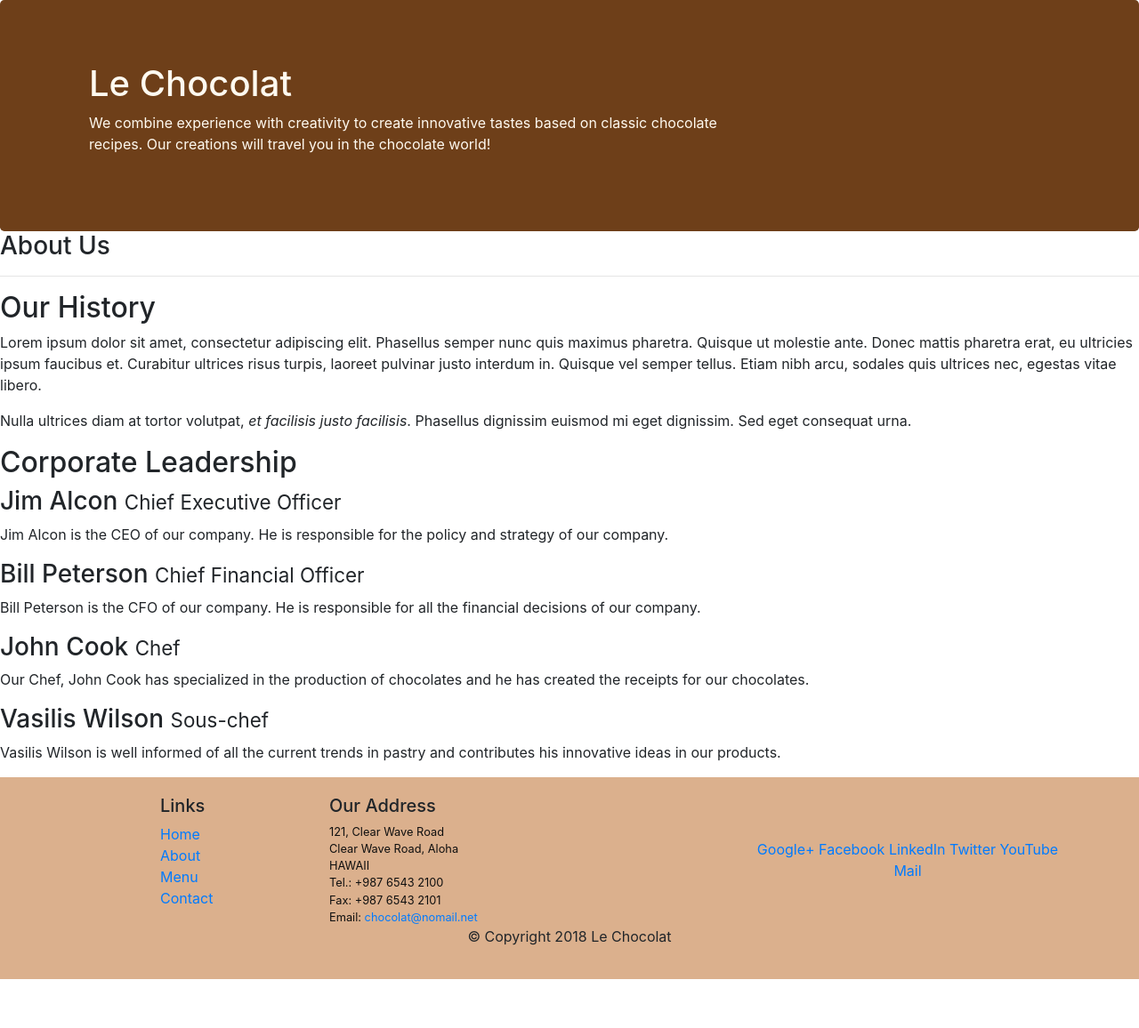
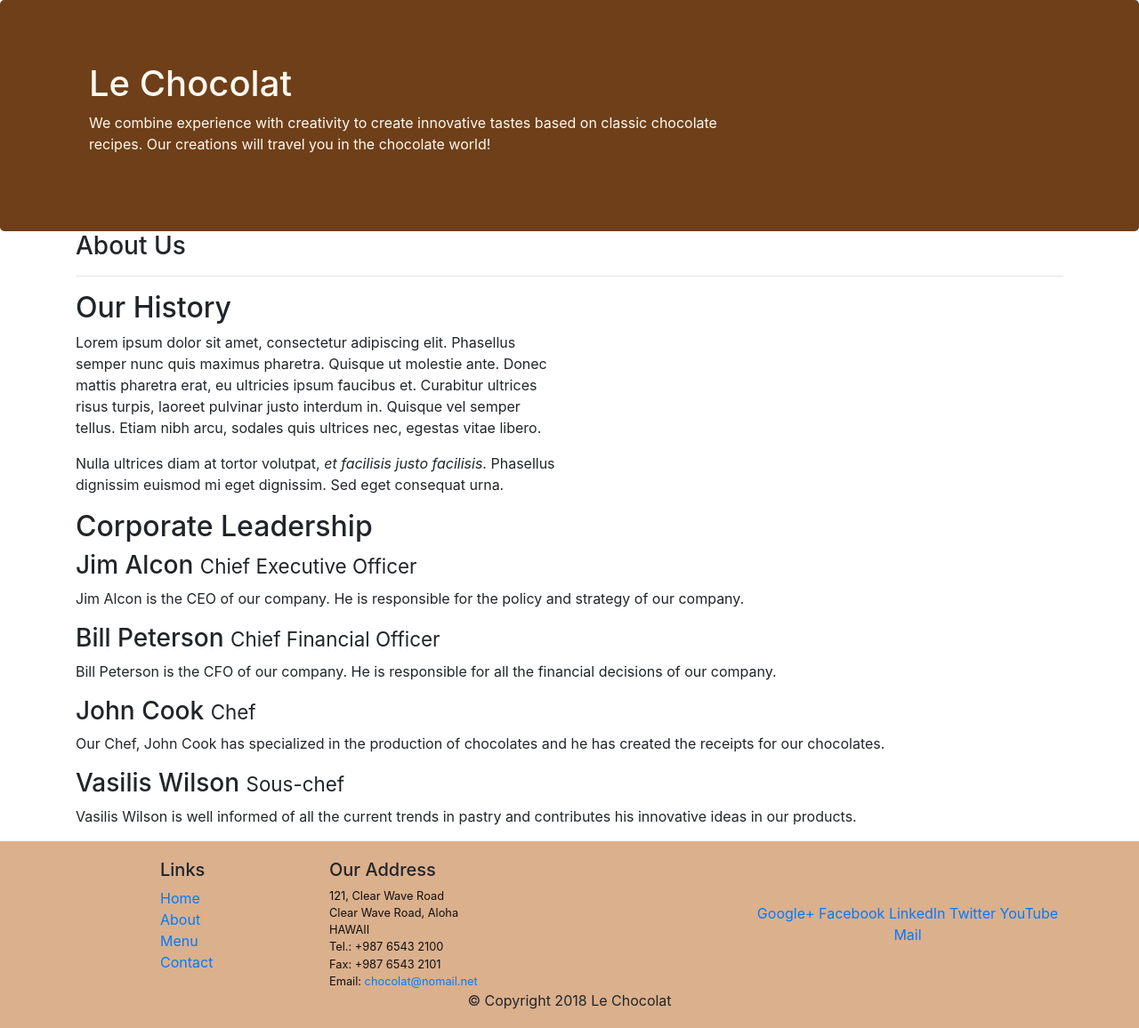
Before and after one commit to Samkotb/La-Chocolat, a website: page aboutus.html in a window 1280 px wide. Shown: the whole page at 89% size. Before the commit the page ends 1101 px from the top, so only its background shows below. Drawn offline with nearby package versions, Linux system fonts and the light colour scheme.

Commit message:
Bootstrap Assignment 1 Task 3

```diff
--- a/aboutus.html
+++ b/aboutus.html
@@ -30,43 +30,48 @@
         </div>
     </header>
 
-    <div>
-        <div>
-            <div>
+    <div class="container">
+        <div class="row">
+            <div class="col-12">
                 <h3>About Us</h3>
                 <hr>
                 </div>
             </div>
 
-        <div>
-            <div>
+            <div class="row">
+                <div class="col-12 col-sm-6">
                     <h2>Our History</h2>
-                <p>Lorem ipsum dolor sit amet, consectetur adipiscing elit. Phasellus semper nunc quis maximus pharetra.
+                    <p>Lorem ipsum dolor sit amet, consectetur adipiscing elit. Phasellus semper nunc quis maximus
+                        pharetra.
                         Quisque ut molestie ante. Donec mattis pharetra erat, eu ultricies ipsum faucibus et. Curabitur
                         ultrices risus turpis, laoreet pulvinar justo interdum in. Quisque vel semper tellus. Etiam nibh
                         arcu, sodales quis ultrices nec, egestas vitae libero. </p>
-                <p>Nulla ultrices diam at tortor volutpat, <em>et facilisis justo facilisis</em>. Phasellus dignissim
+                    <p>Nulla ultrices diam at tortor volutpat, <em>et facilisis justo facilisis</em>. Phasellus
+                        dignissim
                         euismod mi eget dignissim. Sed eget consequat urna. </p>
                 </div>
-            <div>
+                <div class="col col-sm">
                 </div>
             </div>
 
 
-        <div>
-            <div>
+            <div class="row">
+                <div class="col-12">
                     <h2>Corporate Leadership</h2>
                     <h3>Jim Alcon <small>Chief Executive Officer </small></h3>
-                <p>Jim Alcon is the CEO of our company. He is responsible for the policy and strategy of our company.
+                    <p class="d-none d-sm-block">Jim Alcon is the CEO of our company. He is responsible for the policy and strategy of our
+                        company.
                     </p>
                     <h3>Bill Peterson <small>Chief Financial Officer </small></h3>
-                <p>Bill Peterson is the CFO of our company. He is responsible for all the financial decisions of our
+                    <p class="d-none d-sm-block">Bill Peterson is the CFO of our company. He is responsible for all the financial decisions of our
                         company. </p>
                     <h3>John Cook <small>Chef</small></h3>
-                <p>Our Chef, John Cook has specialized in the production of chocolates and he has created the receipts
+                    <p class="d-none d-sm-block">Our Chef, John Cook has specialized in the production of chocolates and he has created the
+                        receipts
                         for our chocolates. </p>
                     <h3>Vasilis Wilson <small>Sous-chef </small></h3>
-                <p>Vasilis Wilson is well informed of all the current trends in pastry and contributes his innovative
+                    <p class="d-none d-sm-block">Vasilis Wilson is well informed of all the current trends in pastry and contributes his
+                        innovative
                         ideas in our products. </p>
                 </div>
             </div>
```
Also changed, not shown: index.html (+3 -3 lines). Lines whose indentation alone changed are shown as unchanged.
